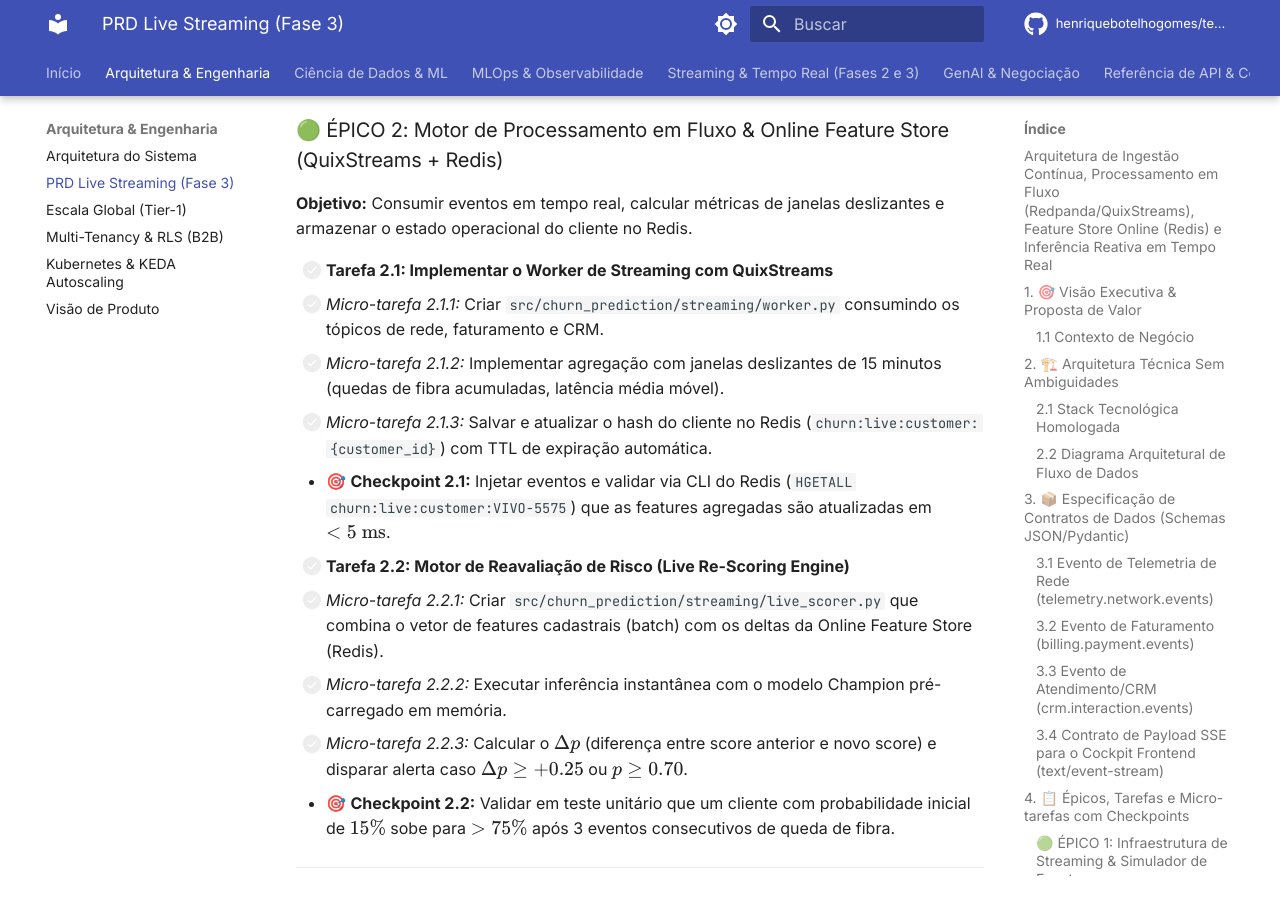
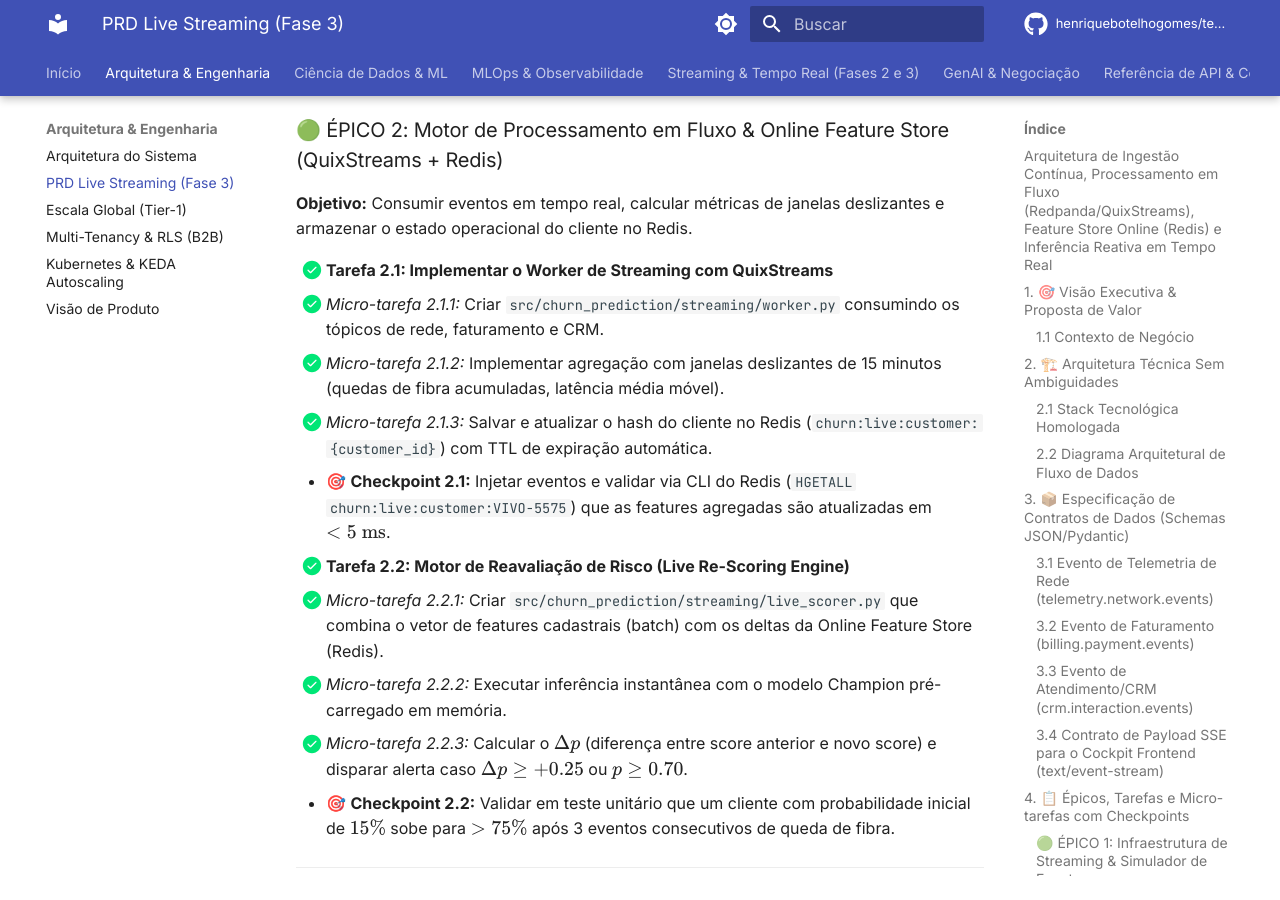
Before and after one commit to henriquebotelhogomes/telco_churn, an MkDocs documentation site: the page built from docs/PRD_LIVE_STREAMING_REALTIME.md, in a window 1280 px wide and 900 px high, scrolled down 5673 px. Built offline with MkDocs 1.6.1 and Material for MkDocs 9.7.7, drawn with Linux system fonts in a browser that asks for light colours; comment, search, counter and statistics services are not loaded.

```diff
--- a/docs/PRD_LIVE_STREAMING_REALTIME.md
+++ b/docs/PRD_LIVE_STREAMING_REALTIME.md
@@ -204,16 +204,16 @@ Para eliminar qualquer ambiguidade de integração entre Produtor, Motor de Stre
 ### 🟢 ÉPICO 2: Motor de Processamento em Fluxo & Online Feature Store (QuixStreams + Redis)
 **Objetivo:** Consumir eventos em tempo real, calcular métricas de janelas deslizantes e armazenar o estado operacional do cliente no Redis.
 
-- [ ] **Tarefa 2.1: Implementar o Worker de Streaming com QuixStreams**
-  - [ ] *Micro-tarefa 2.1.1:* Criar `src/churn_prediction/streaming/worker.py` consumindo os tópicos de rede, faturamento e CRM.
-  - [ ] *Micro-tarefa 2.1.2:* Implementar agregação com janelas deslizantes de 15 minutos (quedas de fibra acumuladas, latência média móvel).
-  - [ ] *Micro-tarefa 2.1.3:* Salvar e atualizar o hash do cliente no Redis (`churn:live:customer:{customer_id}`) com TTL de expiração automática.
+- [x] **Tarefa 2.1: Implementar o Worker de Streaming com QuixStreams**
+  - [x] *Micro-tarefa 2.1.1:* Criar `src/churn_prediction/streaming/worker.py` consumindo os tópicos de rede, faturamento e CRM.
+  - [x] *Micro-tarefa 2.1.2:* Implementar agregação com janelas deslizantes de 15 minutos (quedas de fibra acumuladas, latência média móvel).
+  - [x] *Micro-tarefa 2.1.3:* Salvar e atualizar o hash do cliente no Redis (`churn:live:customer:{customer_id}`) com TTL de expiração automática.
   - 🎯 **Checkpoint 2.1:** Injetar eventos e validar via CLI do Redis (`HGETALL churn:live:customer:VIVO-5575`) que as features agregadas são atualizadas em $< 5\text{ ms}$.
 
-- [ ] **Tarefa 2.2: Motor de Reavaliação de Risco (Live Re-Scoring Engine)**
-  - [ ] *Micro-tarefa 2.2.1:* Criar `src/churn_prediction/streaming/live_scorer.py` que combina o vetor de features cadastrais (batch) com os deltas da Online Feature Store (Redis).
-  - [ ] *Micro-tarefa 2.2.2:* Executar inferência instantânea com o modelo Champion pré-carregado em memória.
-  - [ ] *Micro-tarefa 2.2.3:* Calcular o $\Delta p$ (diferença entre score anterior e novo score) e disparar alerta caso $\Delta p \ge +0.25$ ou $p \ge 0.70$.
+- [x] **Tarefa 2.2: Motor de Reavaliação de Risco (Live Re-Scoring Engine)**
+  - [x] *Micro-tarefa 2.2.1:* Criar `src/churn_prediction/streaming/live_scorer.py` que combina o vetor de features cadastrais (batch) com os deltas da Online Feature Store (Redis).
+  - [x] *Micro-tarefa 2.2.2:* Executar inferência instantânea com o modelo Champion pré-carregado em memória.
+  - [x] *Micro-tarefa 2.2.3:* Calcular o $\Delta p$ (diferença entre score anterior e novo score) e disparar alerta caso $\Delta p \ge +0.25$ ou $p \ge 0.70$.
   - 🎯 **Checkpoint 2.2:** Validar em teste unitário que um cliente com probabilidade inicial de $15\%$ sobe para $> 75\%$ após 3 eventos consecutivos de queda de fibra.
 
 ---
@@ -221,15 +221,15 @@ Para eliminar qualquer ambiguidade de integração entre Produtor, Motor de Stre
 ### 🟢 ÉPICO 3: Broadcast Hub em Tempo Real na FastAPI (Server-Sent Events)
 **Objetivo:** Disponibilizar canal HTTP assíncrono de streaming entre o backend e a interface web com isolamento multi-tenant.
 
-- [ ] **Tarefa 3.1: Broadcast Hub com Filas Assíncronas**
-  - [ ] *Micro-tarefa 3.1.1:* Criar `src/churn_prediction/streaming/broadcaster.py` com registro de listeners ativos (`asyncio.Queue`) segmentados por `tenant_id`.
-  - [ ] *Micro-tarefa 3.1.2:* Criar endpoint `GET /api/v1/streaming/live-feed` com `StreamingResponse(media_type="text/event-stream")`.
-  - [ ] *Micro-tarefa 3.1.3:* Adicionar heartbeat automático a cada 15 segundos (`: ping\n\n`) para prevenir desconexões de proxies reversos e firewalls.
+- [x] **Tarefa 3.1: Broadcast Hub com Filas Assíncronas**
+  - [x] *Micro-tarefa 3.1.1:* Criar `src/churn_prediction/streaming/broadcaster.py` com registro de listeners ativos (`asyncio.Queue`) segmentados por `tenant_id`.
+  - [x] *Micro-tarefa 3.1.2:* Criar endpoint `GET /api/v1/streaming/live-feed` com `StreamingResponse(media_type="text/event-stream")`.
+  - [x] *Micro-tarefa 3.1.3:* Adicionar heartbeat automático a cada 15 segundos (`: ping\n\n`) para prevenir desconexões de proxies reversos e firewalls.
   - 🎯 **Checkpoint 3.1:** Conectar via `curl -N http://localhost:8000/api/v1/streaming/live-feed` e receber streams contínuos com latência $< 20\text{ ms}$.
 
-- [ ] **Tarefa 3.2: Endpoint de Controle da Simulação de Caos**
-  - [ ] *Micro-tarefa 3.2.1:* Criar endpoint `POST /api/v1/streaming/chaos/trigger` aceitando o tipo de cenário (`fiber_cut`, `pix_gateway_fail`, `support_crisis`).
-  - [ ] *Micro-tarefa 3.2.2:* Emitir confirmação imediata e despachar a carga de eventos em background task assíncrona.
+- [x] **Tarefa 3.2: Endpoint de Controle da Simulação de Caos**
+  - [x] *Micro-tarefa 3.2.1:* Criar endpoint `POST /api/v1/streaming/chaos/trigger` aceitando o tipo de cenário (`fiber_cut`, `pix_gateway_fail`, `support_crisis`).
+  - [x] *Micro-tarefa 3.2.2:* Emitir confirmação imediata e despachar a carga de eventos em background task assíncrona.
   - 🎯 **Checkpoint 3.2:** Disparar chamada POST para acionar o Cenário A e verificar propagação no feed SSE em menos de 100ms.
 
 ---
@@ -264,8 +264,8 @@ Para eliminar qualquer ambiguidade de integração entre Produtor, Motor de Stre
   - [x] *Micro-tarefa 5.1.3:* Criar `tests/test_sse_broadcaster.py` validando enfileiramento e isolamento de mensagens por `tenant_id`.
   - 🎯 **Checkpoint 5.1:** Executar `pytest tests/test_streaming*.py` e obter 100% de sucesso.
 
-- [ ] **Tarefa 5.2: Teste de Resiliência e Latência E2E**
-  - [ ] *Micro-tarefa 5.2.1:* Implementar teste de carga medindo o tempo decorrido entre a emissão da mensagem no produtor e o recebimento no cliente SSE.
+- [x] **Tarefa 5.2: Teste de Resiliência e Latência E2E**
+  - [x] *Micro-tarefa 5.2.1:* Implementar teste de carga medindo o tempo decorrido entre a emissão da mensagem no produtor e o recebimento no cliente SSE.
   - 🎯 **Checkpoint 5.2:** Comprovar latência média $< 50\text{ ms}$ em 500 mensagens consecutivas.
 
 ---
```
Also changed, not shown: 1 other file.
